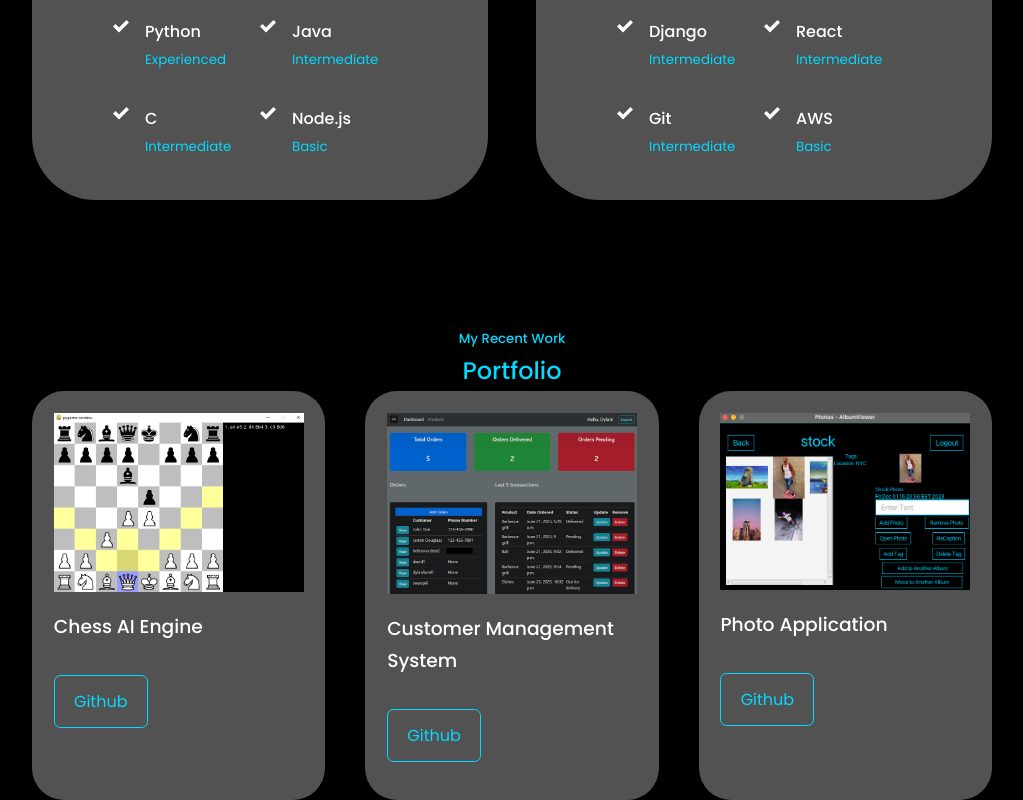
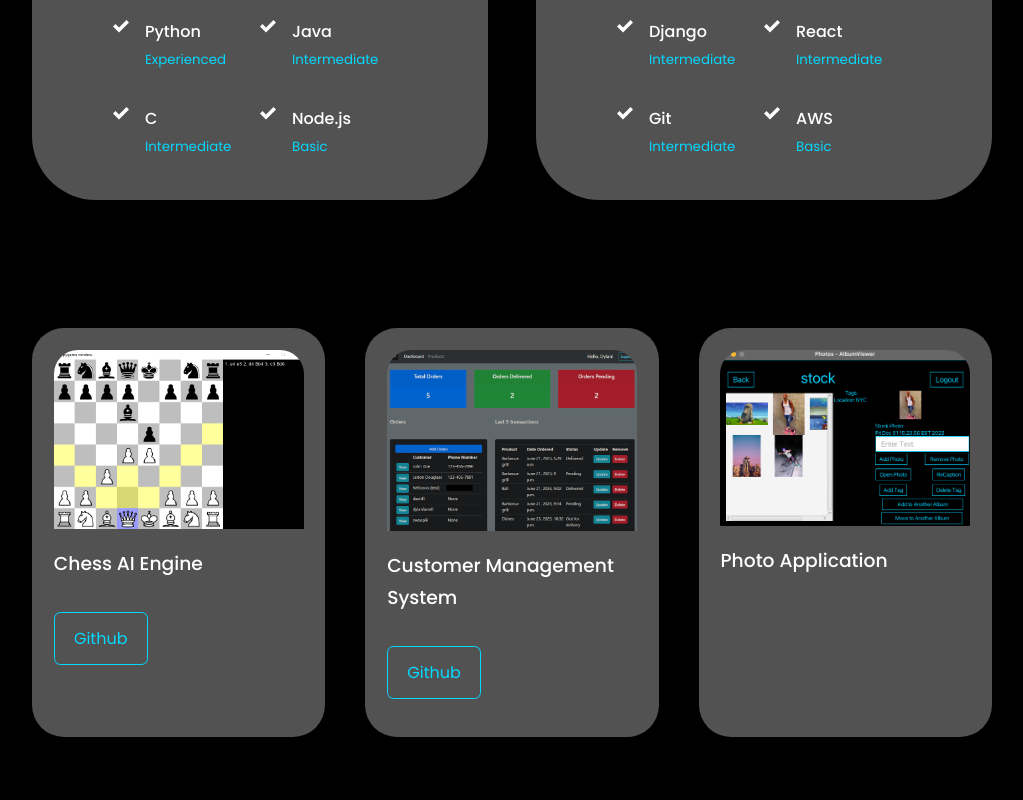
Before and after one commit to Swoopi/Portfolio, a React (Create React App) app: page / in a window 1280 px wide. Shown: the part 1078-1878 px from the top of the page, without its empty margins (128-1151 px from the left). After the commit the page ends 1815 px from the top, so only its background shows below. Built offline with nearby package versions, Linux system fonts and the light colour scheme.

Commit message:
updated photos project

```diff
--- a/src/components/portfolio/Portfolio.jsx
+++ b/src/components/portfolio/Portfolio.jsx
@@ -24,26 +24,24 @@ const data = [
     image: IMG3,
     title: 'Photo Application',
 
+
   }
 ]
 
 const Portfolio = () => {
   return (
     <section id='portfolio'>
-      <h5>My Recent Work</h5>
-      <h2>Portfolio</h2>
+      {/* ... */}
       <div className="container portfolio__container">
         {
-          data.map(({id, image, title, github}) => (
+          data.map(({id, image, title, github, schoolProject}) => (
             <article key={id} className='portfolio__item'>
-              <div className='portfolio__irem-image'>
+              <div className='portfolio__item-image'>
                 <img src={image} alt={title}/>
-                <h3>
-                  {title}
-                </h3>
+                <h3>{title}</h3>
                 <div className="portfolio__item-cta">
-                  <a href={github} className='btn'>Github</a>
-
+                  {github && <a href={github} className='btn'>Github</a>}
+                  {schoolProject && <span className='school-project-text'>School Project</span>}
                 </div>
               </div>
             </article>
```
